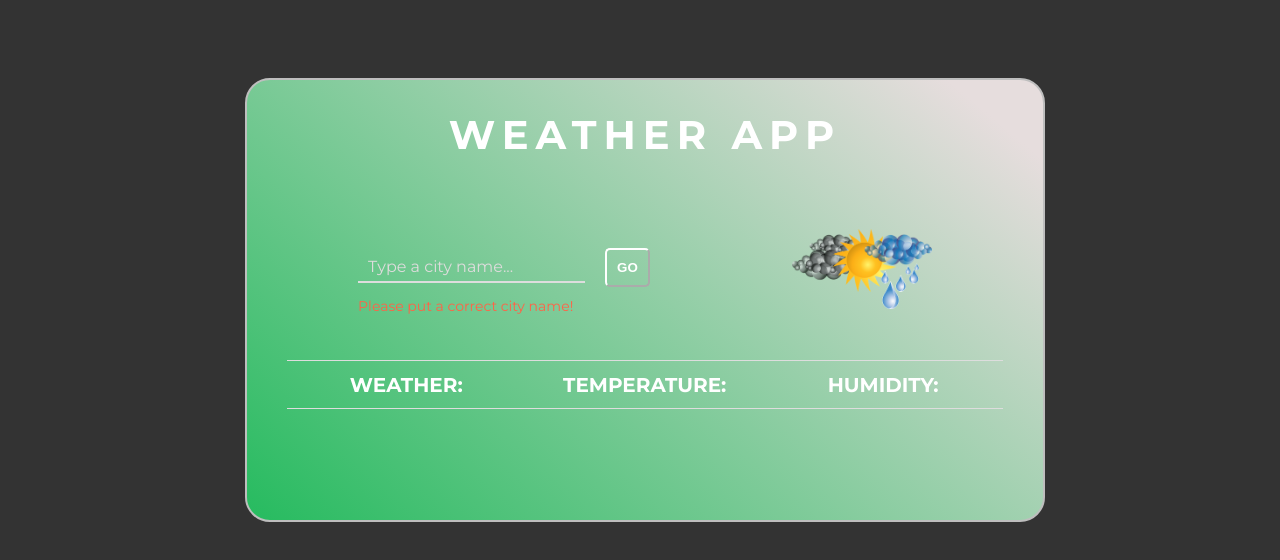
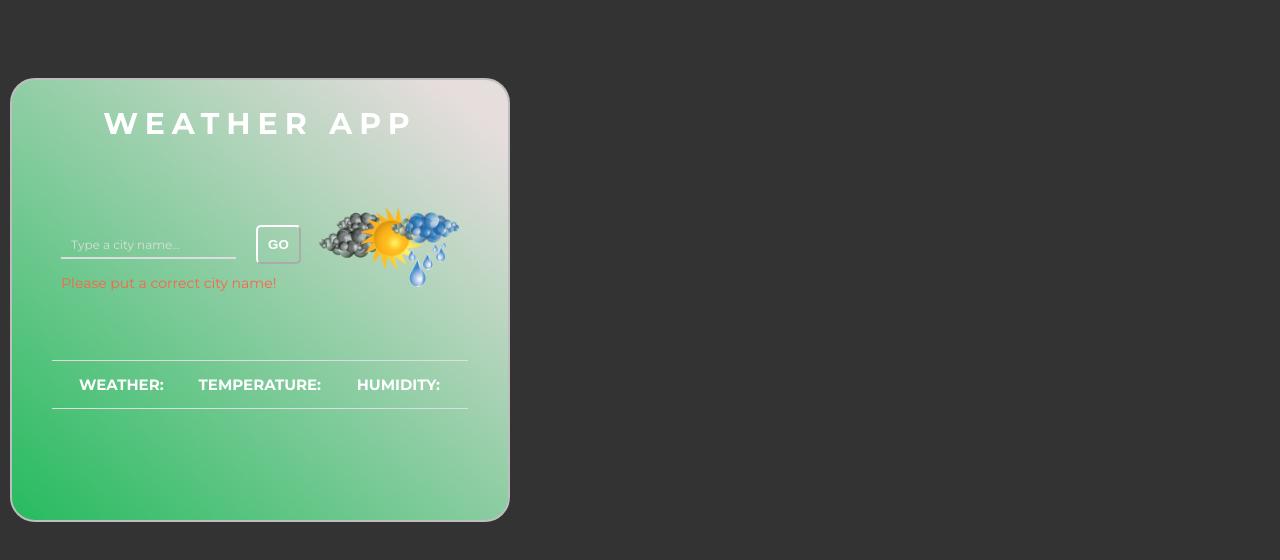
Before and after one commit to nil1143/weather-app, a plain HTML site: page index.html in a window 1280 px wide. Drawn offline with nearby package versions, Linux system fonts and the light colour scheme; no server answers.

Commit message:
Update styles.css

```diff
--- a/styles.css
+++ b/styles.css
@@ -6,24 +6,25 @@
 
 .box {
     display: flex;
-    justify-content: center;
+
     align-items: center;
     height: 600px;
     font-family: 'Montserrat', sans-serif;
     color: rgb(255, 255, 255);
     background-color: #333;
-    font-size: 20px;
+    font-size: 15px;
+    width: 400px
 }
 
 h1 {
     text-transform: uppercase;
     text-align: center;
-    padding: 10px;
+    padding: 5px;
     letter-spacing: 7px;
 }
 
 input {
-    font-size: 16px;
+    font-size: 12px;
     padding: 5px 10px;
     margin-top: 10px;
     background: none;
@@ -57,7 +58,7 @@ button:hover {
 
 .wrapper {
     margin-left: 10px;
-    width: 800px;
+    width: 500px;
     padding: 20px 40px;
     background: linear-gradient(220deg, #e6dddd 7.18%, #26bb5f 100%);
     /* background: #2ff179; */
```
